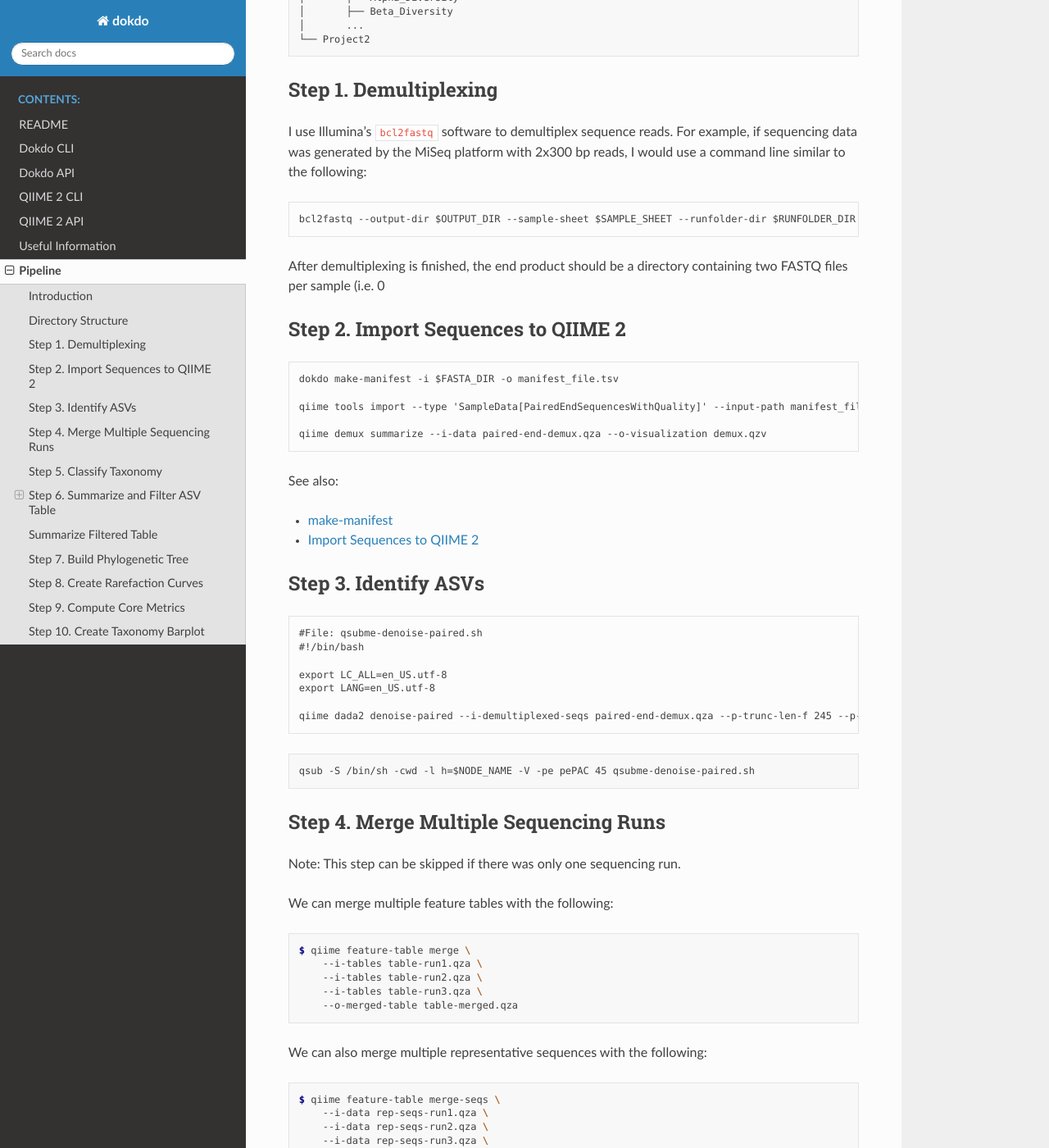
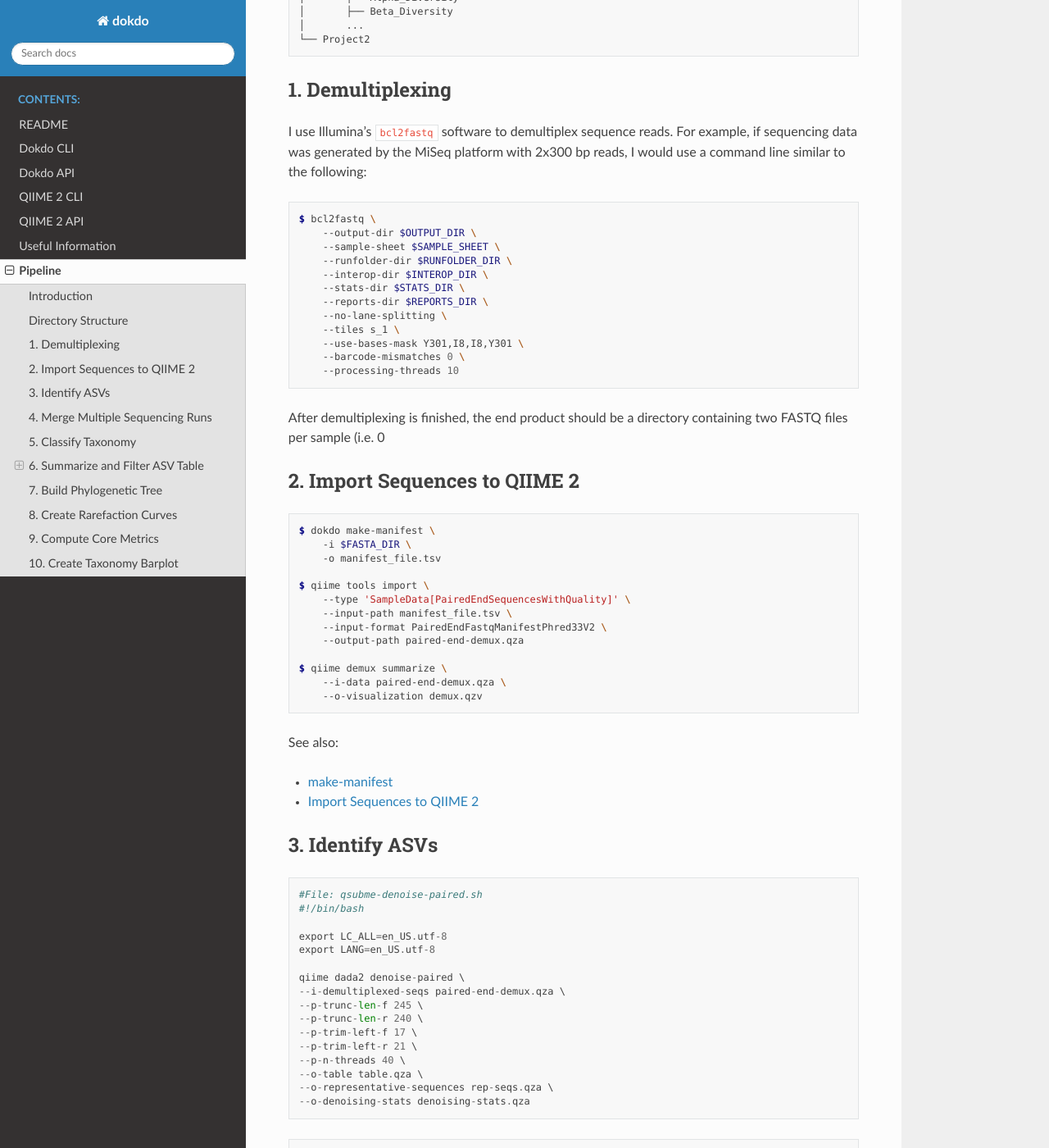
Before and after one commit to sbslee/dokdo, a Sphinx documentation site: the page built from docs/pipeline.rst, in a window 1280 px wide and 1400 px high, scrolled down 1174 px. Shown: the whole window at 82% size. Built offline with Sphinx 7.4.7 and the Read the Docs theme 2.0.0, drawn with Linux system fonts in a browser that asks for light colours; pages that are not in the unit, such as notebooks, are missing from menus; some of the changed text lies outside the part shown.

Commit message:
Update docs

```diff
--- a/docs/conf.py
+++ b/docs/conf.py
@@ -30,11 +30,15 @@ author = 'Seung-been "Steven" Lee'
 extensions = [
     'sphinx.ext.autodoc',
     'sphinx.ext.napoleon',
+    'sphinx.ext.linkcode',
     'sphinx.ext.mathjax',
     'sphinx.ext.autosectionlabel',
     'sphinx_rtd_theme',
-    'matplotlib.sphinxext.plot_directive'
+    'matplotlib.sphinxext.plot_directive',
+    'sphinx_issues'
 ]
+
+issues_github_path = 'sbslee/dokdo'
 
 # Include the example source for plots in API docs.
 plot_include_source = True
--- a/docs/index.rst
+++ b/docs/index.rst
@@ -17,6 +17,7 @@ Welcome to dokdo's documentation!
    qiime2_api
    useful_information
    pipeline
+   changelog
 
 
 
--- a/docs/pipeline.rst
+++ b/docs/pipeline.rst
@@ -52,56 +52,56 @@ Below figure displays my typical directory structure after the pipeline is run.
     │       ...
     └── Project2
 
-Step 1. Demultiplexing
-======================
+1. Demultiplexing
+=================
 
 I use Illumina's ``bcl2fastq`` software to demultiplex sequence reads. For example, if sequencing data was generated by the MiSeq platform with 2x300 bp reads, I would use a command line similar to the following:
 
-.. parsed-literal::
+.. code-block:: console
 
-    bcl2fastq \
-    --output-dir $OUTPUT_DIR \
-    --sample-sheet $SAMPLE_SHEET \
-    --runfolder-dir $RUNFOLDER_DIR \
-    --interop-dir $INTEROP_DIR \
-    --stats-dir $STATS_DIR \
-    --reports-dir $REPORTS_DIR \
-    --no-lane-splitting \
-    --tiles s_1 \
-    --use-bases-mask Y301,I8,I8,Y301 \
-    --barcode-mismatches 0 \
-    --processing-threads 10
+    $ bcl2fastq \
+        --output-dir $OUTPUT_DIR \
+        --sample-sheet $SAMPLE_SHEET \
+        --runfolder-dir $RUNFOLDER_DIR \
+        --interop-dir $INTEROP_DIR \
+        --stats-dir $STATS_DIR \
+        --reports-dir $REPORTS_DIR \
+        --no-lane-splitting \
+        --tiles s_1 \
+        --use-bases-mask Y301,I8,I8,Y301 \
+        --barcode-mismatches 0 \
+        --processing-threads 10
 
 After demultiplexing is finished, the end product should be a directory containing two FASTQ files per sample (i.e. 0
 
-Step 2. Import Sequences to QIIME 2
-===================================
+2. Import Sequences to QIIME 2
+==============================
 
-.. parsed-literal::
+.. code-block:: console
 
-    dokdo make-manifest \
-    -i $FASTA_DIR \
-    -o manifest_file.tsv
+    $ dokdo make-manifest \
+        -i $FASTA_DIR \
+        -o manifest_file.tsv
 
-    qiime tools import \
-    --type 'SampleData[PairedEndSequencesWithQuality]' \
-    --input-path manifest_file.tsv \
-    --input-format PairedEndFastqManifestPhred33V2 \
-    --output-path paired-end-demux.qza
+    $ qiime tools import \
+        --type 'SampleData[PairedEndSequencesWithQuality]' \
+        --input-path manifest_file.tsv \
+        --input-format PairedEndFastqManifestPhred33V2 \
+        --output-path paired-end-demux.qza
 
-    qiime demux summarize \
-    --i-data paired-end-demux.qza \
-    --o-visualization demux.qzv
+    $ qiime demux summarize \
+        --i-data paired-end-demux.qza \
+        --o-visualization demux.qzv
 
 See also:
 
 - :ref:`dokdo_cli:make-manifest`
 - :ref:`qiime2_cli:Import Sequences to QIIME 2`
 
-Step 3. Identify ASVs
-=====================
+3. Identify ASVs
+================
 
-.. parsed-literal::
+::
 
     #File: qsubme-denoise-paired.sh
     #!/bin/bash
@@ -120,12 +120,12 @@ Step 3. Identify ASVs
     --o-representative-sequences rep-seqs.qza \
     --o-denoising-stats denoising-stats.qza
 
-.. parsed-literal::
+.. code-block:: console
 
-    qsub -S /bin/sh -cwd -l h=$NODE_NAME -V -pe pePAC 45 qsubme-denoise-paired.sh
+    $ qsub -S /bin/sh -cwd -l h=$NODE_NAME -V -pe pePAC 45 qsubme-denoise-paired.sh
 
-Step 4. Merge Multiple Sequencing Runs
-======================================
+4. Merge Multiple Sequencing Runs
+=================================
 
 Note: This step can be skipped if there was only one sequencing run.
 
@@ -149,8 +149,8 @@ We can also merge multiple representative sequences with the following:
         --i-data rep-seqs-run3.qza \
         --o-merged-data rep-seqs-merged.qza
 
-Step 5. Classify Taxonomy
-=========================
+5. Classify Taxonomy
+====================
 
 We assign taxonomy to the representative sequences.
 
@@ -158,7 +158,7 @@ We assign taxonomy to the representative sequences.
 
     $ qsub -S /bin/sh -cwd -l h=$NODE_NAME -V -pe pePAC 45 qsubme-classify-sklearn.sh
 
-.. parsed-literal::
+::
 
     #File: qsubme-classify-sklearn.sh
     #!/bin/bash
@@ -172,8 +172,8 @@ We assign taxonomy to the representative sequences.
     --p-n-jobs 40 \
     --o-classification taxonomy.qza
 
-Step 6. Summarize and Filter ASV Table
-======================================
+6. Summarize and Filter ASV Table
+=================================
 
 Note: In this step, the filtering part can be skipped when it's justifiable.
 
@@ -259,7 +259,7 @@ We filter the representative sequences one last time.
         --o-filtered-data filtered-rep-seqs.qza
 
 Summarize Filtered Table
-========================
+------------------------
 
 We need to find the range of ASV frequency.
 
@@ -282,14 +282,14 @@ We need to find the range of ASV frequency.
     0.75       1163.5
     1.00    6576141.0
 
-Step 7. Build Phylogenetic Tree
-===============================
+7. Build Phylogenetic Tree
+==========================
 
 We build a rooted phylogenetic tree from the representative sequences.
 
 .. code-block:: console
 
-    qsub -S /bin/sh -cwd -l h=$NODE_NAME -V -pe pePAC 45 qsubme-build-tree.sh
+    $ qsub -S /bin/sh -cwd -l h=$NODE_NAME -V -pe pePAC 45 qsubme-build-tree.sh
 
 ::
 
@@ -317,44 +317,46 @@ We build a rooted phylogenetic tree from the representative sequences.
     --i-tree unrooted-tree.qza \
     --o-rooted-tree rooted-tree.qza
 
-Step 8. Create Rarefaction Curves
-=================================
+8. Create Rarefaction Curves
+============================
 
 I usually perform two separate rarefactions, one with the minimum sample frequency and another with the maximum. The former is useful for checking whether all samples are sufficiently sequenced (i.e. whether the lines hit the plateau), while the latter is useful for seeing the global trend of sample depth.
 
 .. code-block:: console
 
-    qiime diversity alpha-rarefaction \
-    --i-table filtered-table.qza \
-    --i-phylogeny rooted-tree.qza \
-    --p-max-depth 2902 \
-    --p-steps 20 \
-    --m-metadata-file sample-metadata.tsv \
-    --o-visualization alpha-rarefaction-min.qzv
-
-    qiime diversity alpha-rarefaction \
-    --i-table filtered-table.qza \
-    --i-phylogeny rooted-tree.qza \
-    --p-max-depth 367878 \
-    --p-iterations 3 \
-    --p-steps 100 \
-    --m-metadata-file sample-metadata.tsv \
-    --o-visualization alpha-rarefaction-max.qzv
-
-Step 9. Compute Core Metrics
-============================
+    $ qiime diversity alpha-rarefaction \
+        --i-table filtered-table.qza \
+        --i-phylogeny rooted-tree.qza \
+        --p-max-depth 2902 \
+        --p-steps 20 \
+        --m-metadata-file sample-metadata.tsv \
+        --o-visualization alpha-rarefaction-min.qzv
 
 .. code-block:: console
 
-    qiime diversity core-metrics-phylogenetic \
-    --i-table filtered-table.qza \
-    --i-phylogeny rooted-tree.qza \
-    --p-sampling-depth 2902 \
-    --m-metadata-file sample-metadata.tsv \
-    --output-dir core-metrics-results
+    $ qiime diversity alpha-rarefaction \
+        --i-table filtered-table.qza \
+        --i-phylogeny rooted-tree.qza \
+        --p-max-depth 367878 \
+        --p-iterations 3 \
+        --p-steps 100 \
+        --m-metadata-file sample-metadata.tsv \
+        --o-visualization alpha-rarefaction-max.qzv
 
-Step 10. Create Taxonomy Barplot
-================================
+9. Compute Core Metrics
+=======================
+
+.. code-block:: console
+
+    $ qiime diversity core-metrics-phylogenetic \
+        --i-table filtered-table.qza \
+        --i-phylogeny rooted-tree.qza \
+        --p-sampling-depth 2902 \
+        --m-metadata-file sample-metadata.tsv \
+        --output-dir core-metrics-results
+
+10. Create Taxonomy Barplot
+===========================
 
 .. code-block:: console
 
```
Also changed, not shown: CHANGELOG.rst (renamed from CHANGELOG.md, +29 -15 lines).
